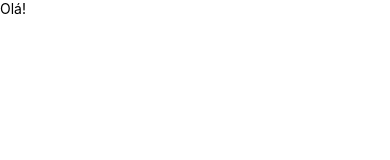
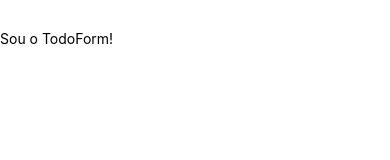
Before and after one commit to danielkenji01/TodoApp, a React Native app: screen / in a window 390 px wide. Shown: the top 160 px of the page. Built offline with nearby package versions, Linux system fonts and the light colour scheme.

Commit message:
Criação do componente de formulário

```diff
--- a/src/TodoApp.js
+++ b/src/TodoApp.js
@@ -1,12 +1,20 @@
 import React from 'react';
-import { View, Text } from 'react-native';
+import { View, Text, StyleSheet } from 'react-native';
+
+import TodoForm from './components/TodoForm';
 
 export default class TodoApp extends React.Component {
     render() {
         return (
-            <View>
-                <Text>Olá!</Text>
+            <View style={styles.container}>
+                <TodoForm />
             </View>
         )
     }
 }
+
+const styles = StyleSheet.create({
+    container: {
+        paddingTop: 30
+    }
+});
--- /dev/null
+++ b/src/components/TodoForm.js
@@ -0,0 +1,12 @@
+import React from 'react';
+import  { View, Text, StyleSheet } from 'react-native';
+
+export default class TodoForm extends React.Component {
+    render() {
+        return (
+            <View>
+                <Text>Sou o TodoForm!</Text>
+            </View>
+        )
+    }
+}
```
